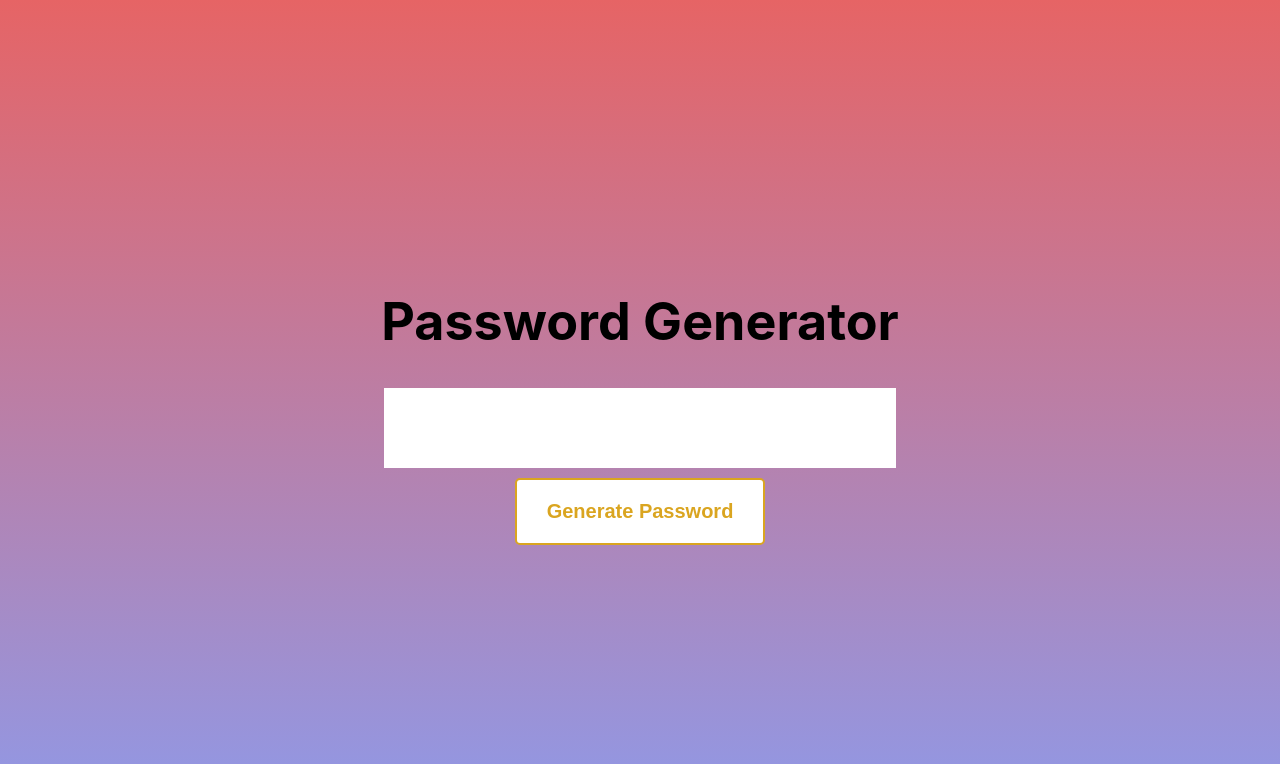
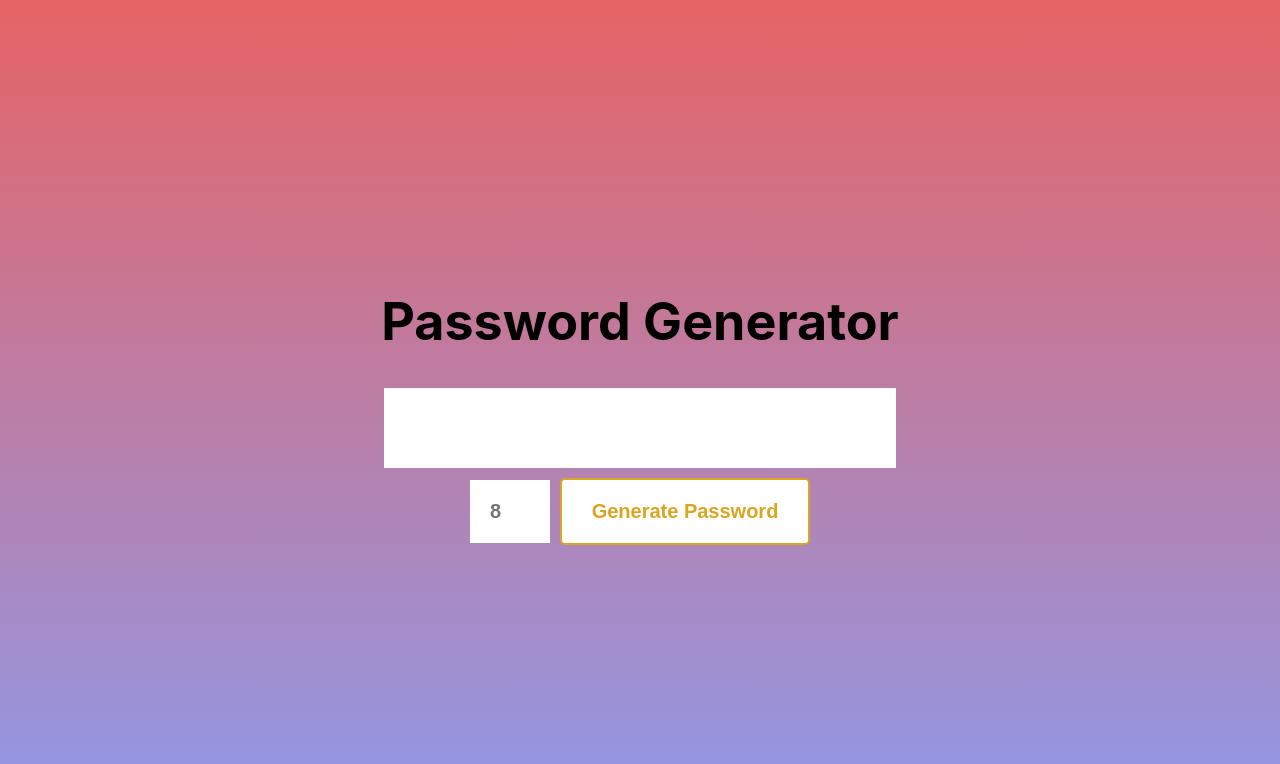
Before and after one commit to ericcnguyen04/password-generator, a React (Create React App) app: page / in a window 1280 px wide. Shown: the top 764 px of the page. Built offline with nearby package versions, Linux system fonts and the light colour scheme.

Commit message:
set placeholder

```diff
--- a/src/App.css
+++ b/src/App.css
@@ -38,6 +38,16 @@
   margin-bottom: 10px;
 }
 
+.length {
+  width: 40px;
+  padding: 20px;
+  font-size: 20px;
+  font-weight: 700;
+  margin-right: 10px;
+  cursor: pointer;
+  border: none;
+}
+
 button {
   width: 250px;
   padding: 20px;
--- a/src/App.js
+++ b/src/App.js
@@ -4,7 +4,7 @@ import {useState} from 'react';
 
 function App() {
   const [password, setPassword] = useState('');
-
+  const [passLength, setPassLength] = useState('8')
 
 
   function generatePassword(length) {
@@ -44,6 +44,7 @@ function App() {
         </div>
 
         <div className="button-box">
+          <input type='number' className='length' placeholder='8'></input>
           <button className="ten" onClick={() => generatePassword(10)}>Generate Password</button>
         </div>
       </header>
```
